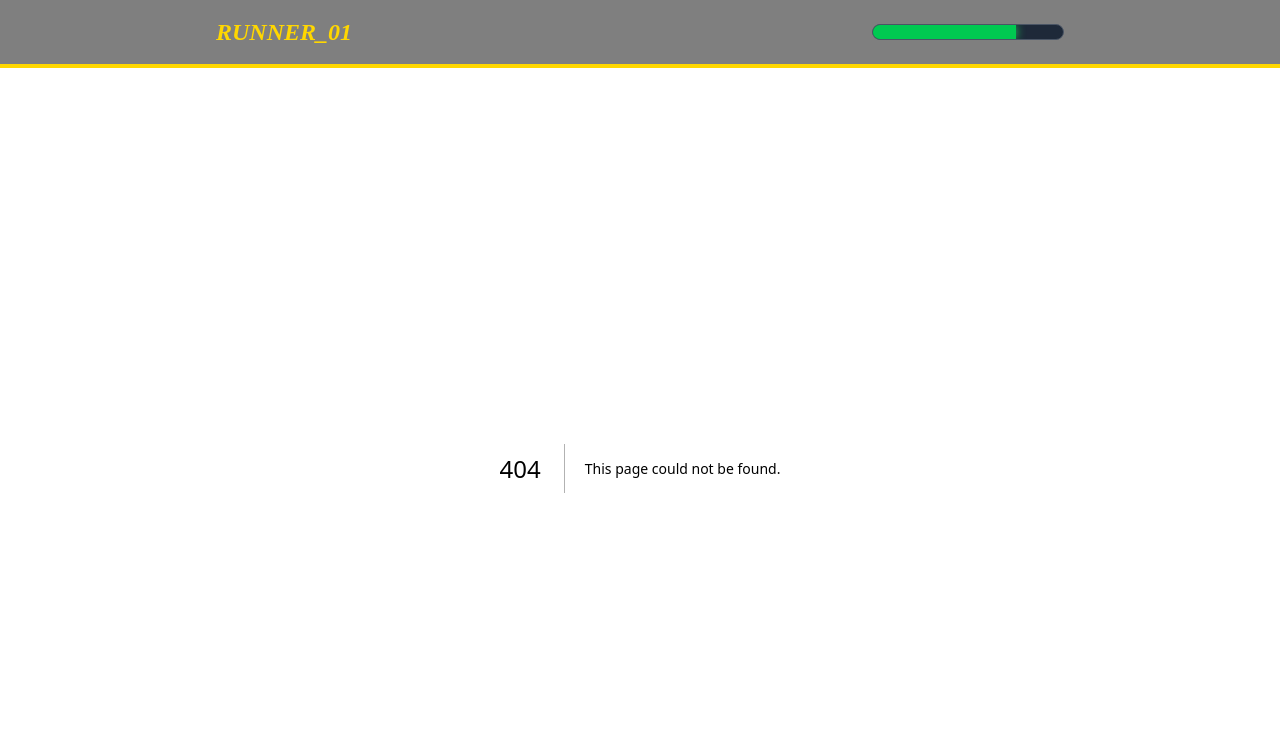
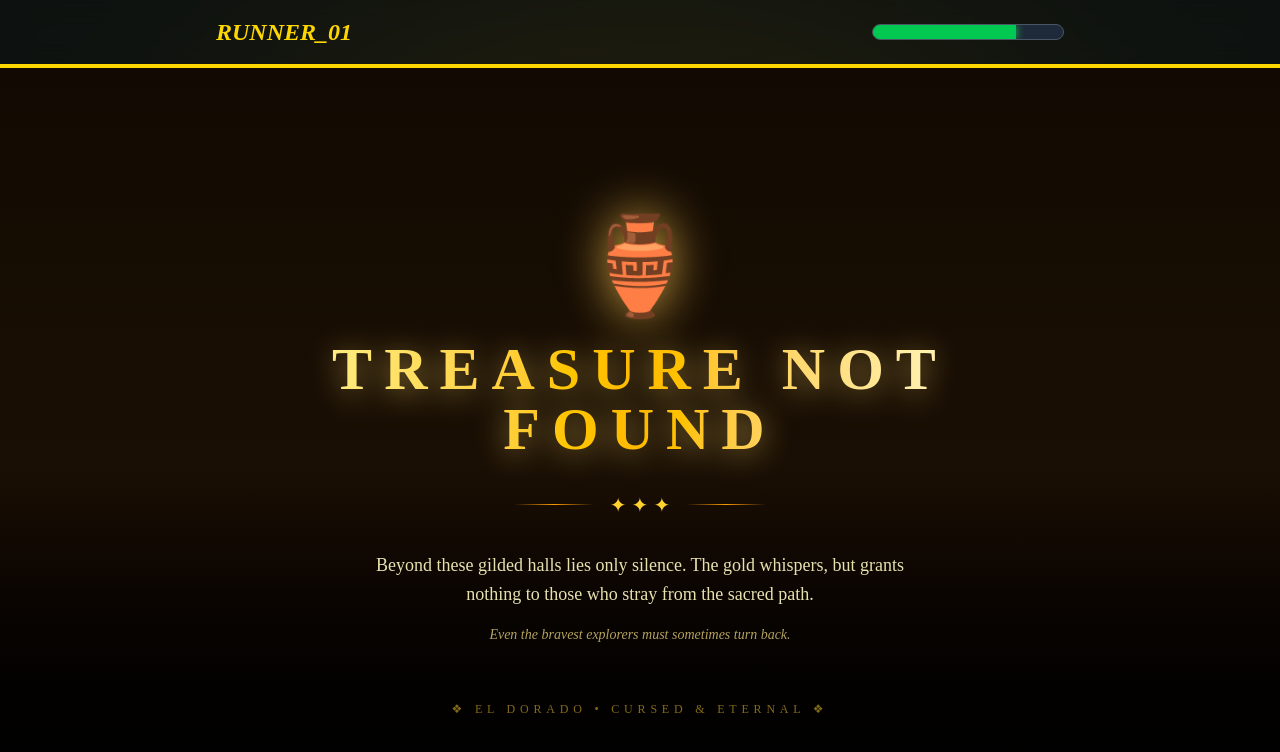
Before and after one commit to Mayank8159/qrmaze, a Next.js app in the folder frontend/: page /dummy in a window 1280 px wide. Before the commit this address had no page. Shown: the top 752 px of the page. Built offline with nearby package versions, Linux system fonts and the light colour scheme.

Commit message:
/dummy fot notfound

```diff
--- /dev/null
+++ b/frontend/app/dummy/page.tsx
@@ -0,0 +1,43 @@
+export default function TreasureNotFoundPage() {
+  return (
+    <main className="min-h-screen flex items-center justify-center bg-gradient-to-b from-[#120a02] via-[#1a0f04] to-black px-4 sm:px-6 md:px-10 py-10 text-yellow-100">
+      <div className="relative w-full max-w-xl sm:max-w-2xl text-center">
+
+        {/* Golden aura */}
+        <div className="absolute -inset-10 sm:-inset-16 md:-inset-24 rounded-full bg-gradient-to-r from-yellow-400 via-amber-500 to-yellow-300 opacity-40 blur-[90px] sm:blur-[120px] md:blur-[150px] -z-10" />
+
+        {/* Artifact glyph */}
+        <div className="mb-5 sm:mb-6 text-6xl sm:text-7xl md:text-8xl drop-shadow-[0_0_25px_rgba(255,200,80,0.8)]">
+          🏺
+        </div>
+
+        {/* Title */}
+        <h1 className="text-3xl sm:text-4xl md:text-6xl font-extrabold tracking-[0.15em] sm:tracking-[0.2em] text-transparent bg-clip-text bg-gradient-to-r from-yellow-200 via-amber-400 to-yellow-100 drop-shadow-[0_4px_15px_rgba(255,215,100,0.6)]">
+          TREASURE NOT FOUND
+        </h1>
+
+        {/* Divider */}
+        <div className="my-6 sm:my-8 flex items-center justify-center text-amber-300">
+          <span className="h-px w-12 sm:w-20 bg-gradient-to-r from-transparent via-amber-500 to-transparent" />
+          <span className="mx-3 sm:mx-4 text-base sm:text-xl">✦ ✦ ✦</span>
+          <span className="h-px w-12 sm:w-20 bg-gradient-to-r from-transparent via-amber-500 to-transparent" />
+        </div>
+
+        {/* Lore text */}
+        <p className="mx-auto max-w-prose px-1 sm:px-0 text-base sm:text-lg leading-relaxed text-yellow-100/90">
+          Beyond these gilded halls lies only silence. The gold whispers, but grants
+          nothing to those who stray from the sacred path.
+        </p>
+
+        <p className="mt-3 sm:mt-4 text-xs sm:text-sm italic text-amber-200/70">
+          Even the bravest explorers must sometimes turn back.
+        </p>
+
+        {/* Footer seal */}
+        <div className="mt-10 sm:mt-14 text-[10px] sm:text-xs tracking-[0.25em] sm:tracking-[0.4em] text-amber-300/50">
+          ❖ EL DORADO • CURSED & ETERNAL ❖
+        </div>
+      </div>
+    </main>
+  );
+}
```
